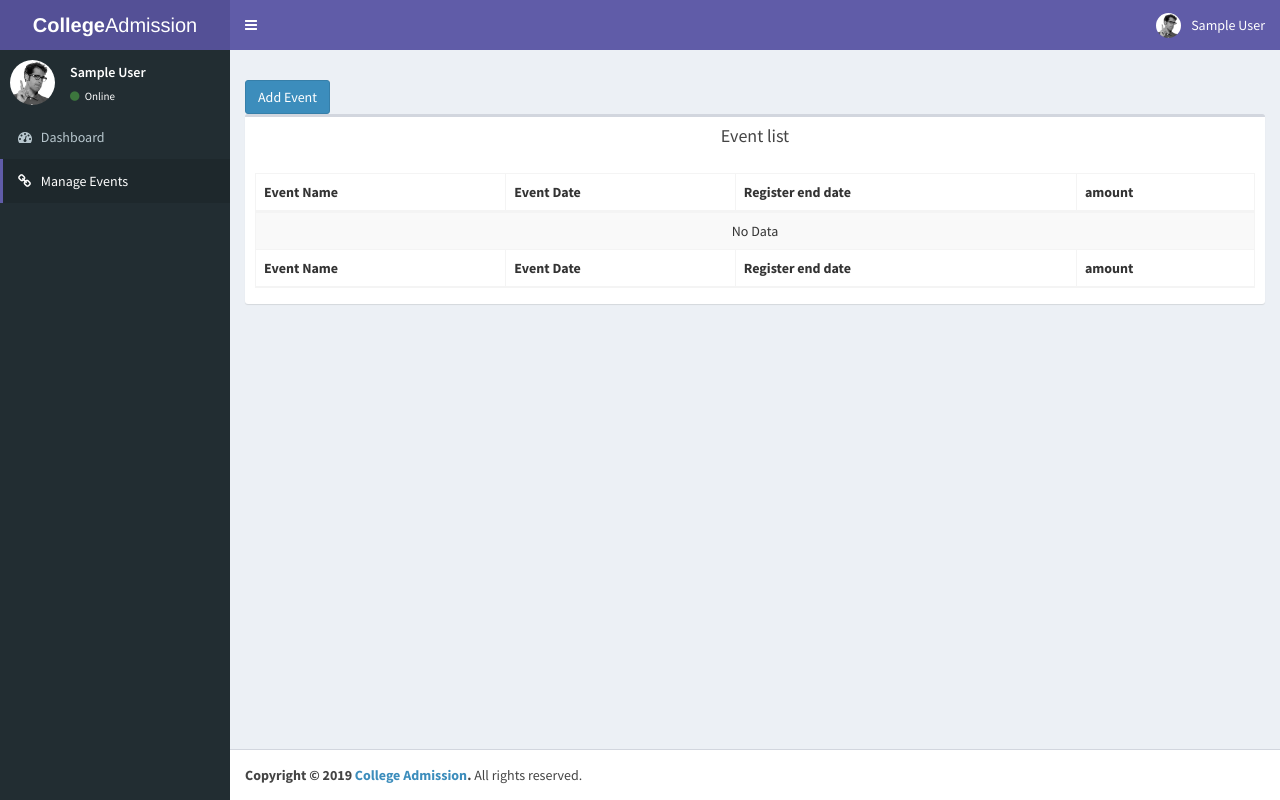
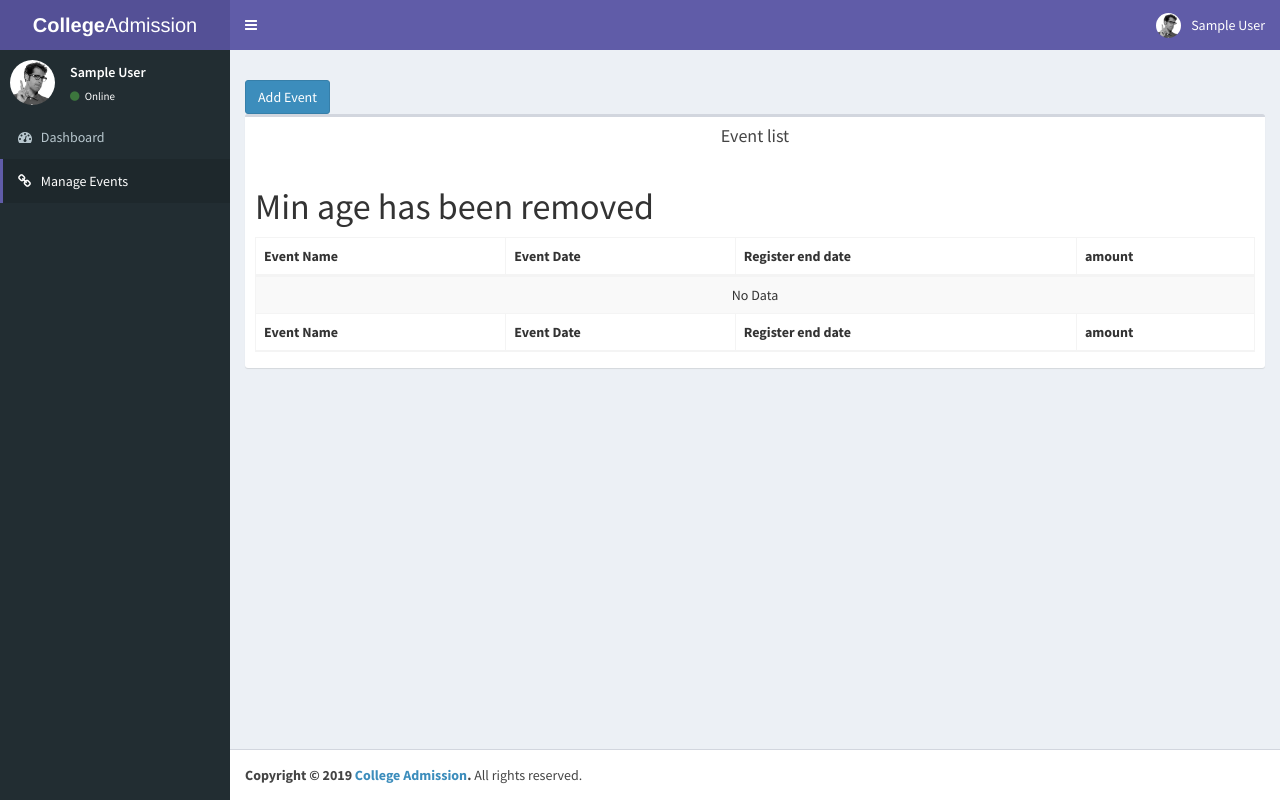
Before and after one commit to Aravindan3118/photo_event, a PHP site: page /event_master.php in a window 1280 px wide. Run offline with PHP 8.4, Linux system fonts and the light colour scheme; the visitor is signed in with stand-in values (Sample User, id 1); data comes from the database, SQL or seed files in the repository; data that the repository does not hold is empty.

Commit message:
Min age heading has been added

```diff
--- a/event_master.php
+++ b/event_master.php
@@ -22,6 +22,7 @@
             </div>
             <!-- /.box-header -->
             <div class="box-body">
+            <h1>Min age has been removed</h1>
               <table id="example1" class="table table-bordered table-striped">
                 <thead>
                 <tr>
```
